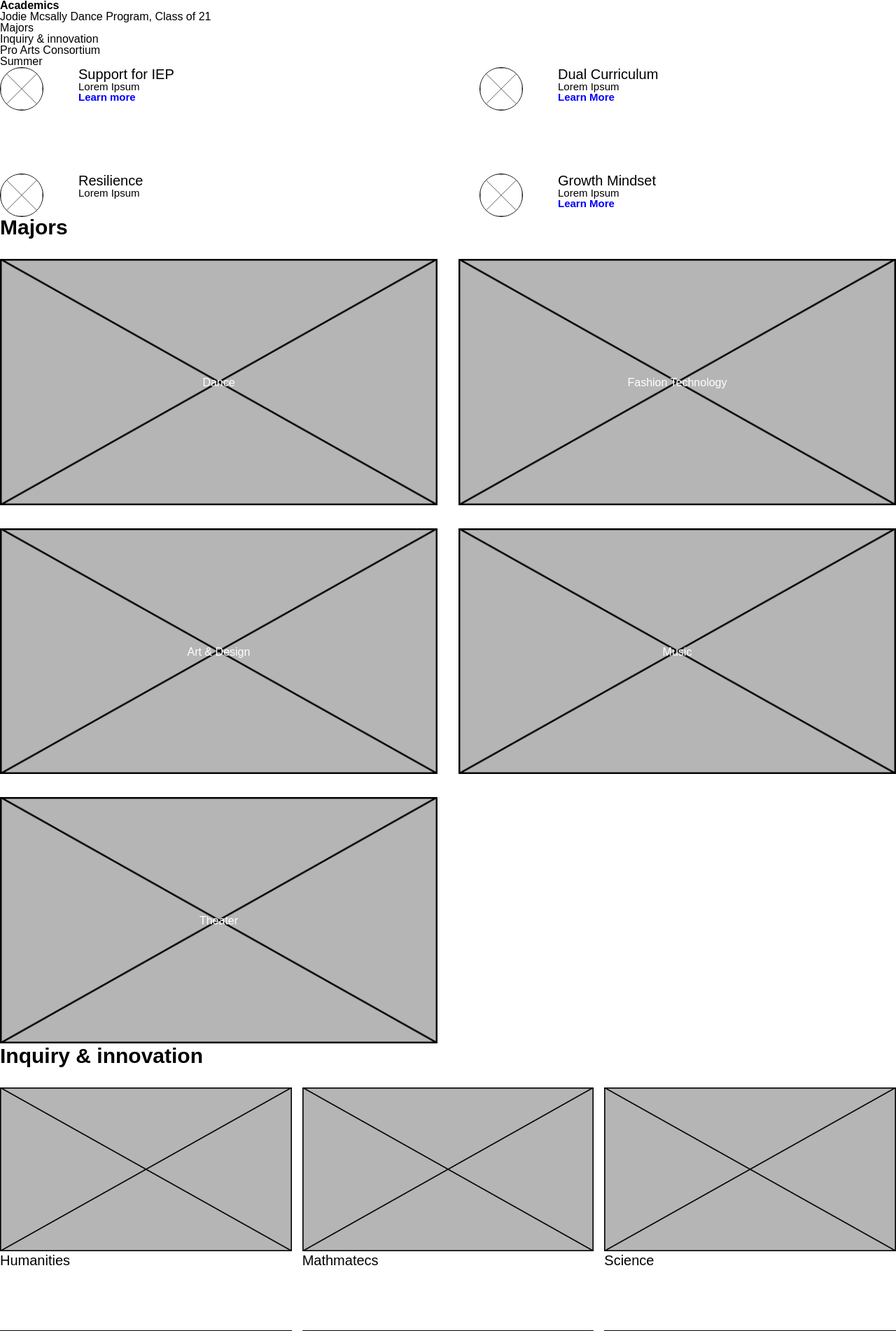
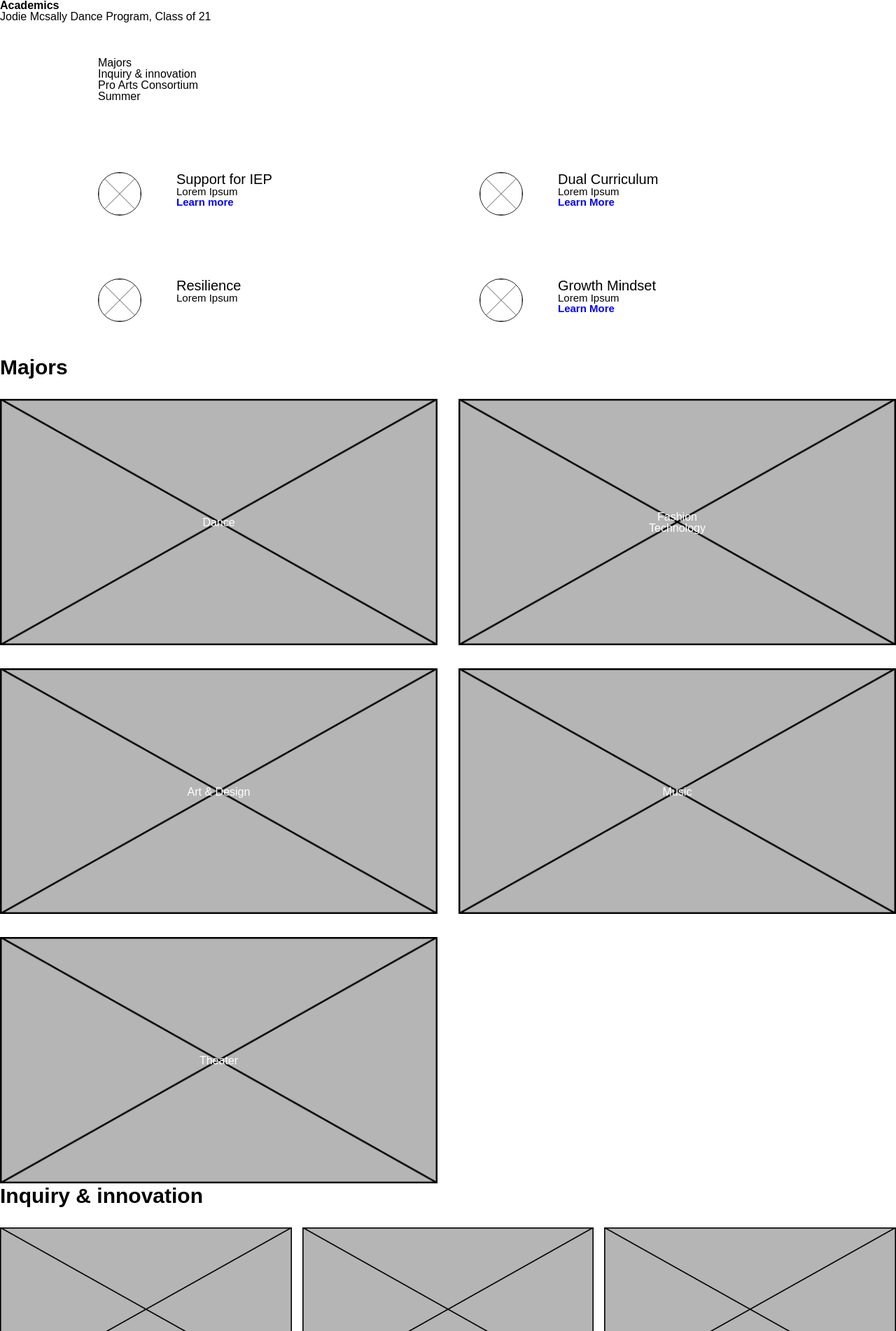
Before and after one commit to Artists-for-Humanity/BAA-prototype, a PHP site: page /academics/index.html in a window 1280 px wide. Shown: the part 16-1918 px from the top of the page at 70% size. Run offline with PHP 8.4, Linux system fonts and the light colour scheme.

Commit message:
subject class and spacing

```diff
--- a/site/academics/index.html
+++ b/site/academics/index.html
@@ -13,12 +13,13 @@
   <nav><a href="/">Home</a><a href="/about">About</a></nav>
   <h1>Academics</h1>
   <p>Jodie Mcsally Dance Program, Class of 21</p>
-  <div>
+  <div class="section">
     <div>Majors</div>
     <div>Inquiry & innovation</div>
     <div>Pro Arts Consortium</div>
     <div>Summer</div>
   </div>
+  <div class="section">
     <div class="support-blocks">
       <div class="support-block">
         <div class="support-block-image">
@@ -60,6 +61,7 @@
         </div>
       </div>
     </div>
+  </div>
   <div>
     <div class="header-block">
       <h2>Majors</h2>
@@ -71,7 +73,7 @@
       </div>
       <div class="majors-block">
         <img src="../assets/images/placeholder-image-rectangle.png" alt="placeholder-image-rectangle">
-        <div class="majors-block-text">Fashion Technology</div>
+        <div class="majors-block-text">Fashion<br>Technology</div>
       </div>
       <div class="majors-block">
         <img src="../assets/images/placeholder-image-rectangle.png" alt="placeholder-image-rectangle">
--- a/site/academics/styles.css
+++ b/site/academics/styles.css
@@ -65,6 +65,14 @@
     align-items: center;
     display: flex;
     color: white;
+    text-align: center;
+}
+
+.section {
+    padding: 50px;
+    max-width: 1000px;
+    margin-left: auto;
+    margin-right: auto;
 }
 
 /* font-size
```
Lines whose indentation alone changed are shown as unchanged.
